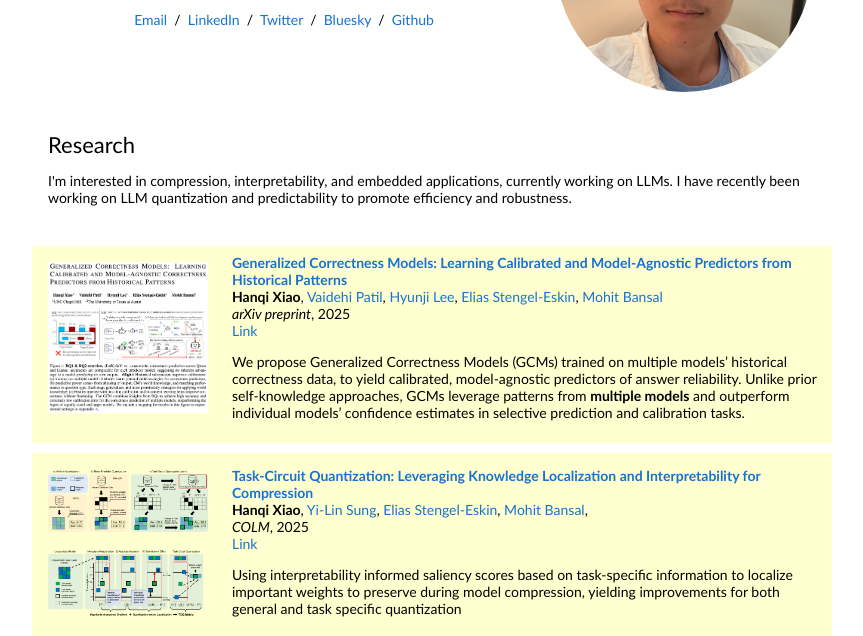
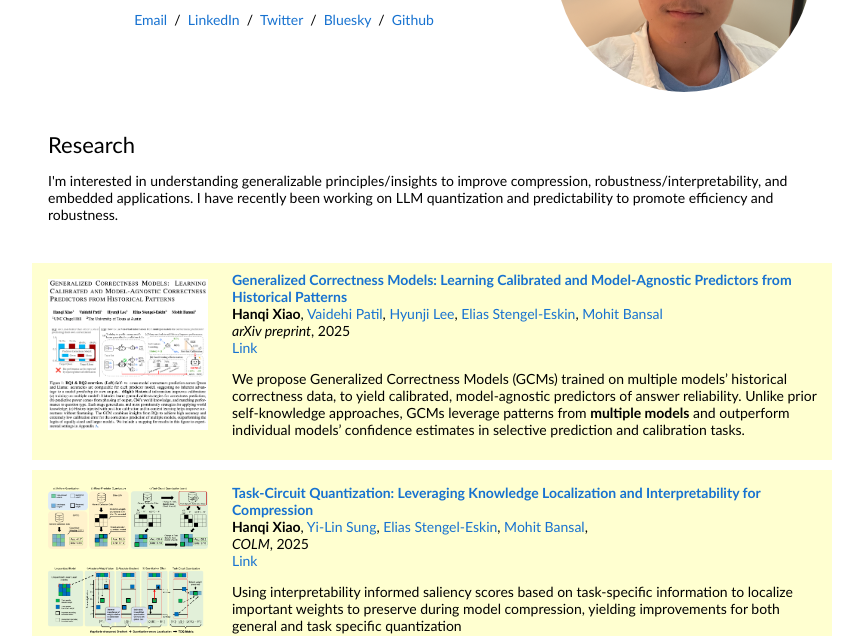
Before and after one commit to HanqiXiao/HanqiXiao.github.io, a plain HTML site: page index.html in a window 1280 px wide. Shown: the part 192-828 px from the top of the page, without its empty margins (208-1071 px from the left). Drawn offline with Linux system fonts and the light colour scheme.

Commit message:
description

```diff
--- a/index.html
+++ b/index.html
@@ -45,7 +45,7 @@
               <td style="padding:16px;width:100%;vertical-align:middle">
                 <h2>Research</h2>
                 <p>
-                  I'm interested in compression, interpretability, and embedded applications, currently working on LLMs. I have recently been working on LLM quantization and predictability to promote efficiency and robustness.
+                  I'm interested in understanding generalizable principles/insights to improve compression, robustness/interpretability, and embedded applications. I have recently been working on LLM quantization and predictability to promote efficiency and robustness.
                 </p>
               </td>
             </tr>
```
